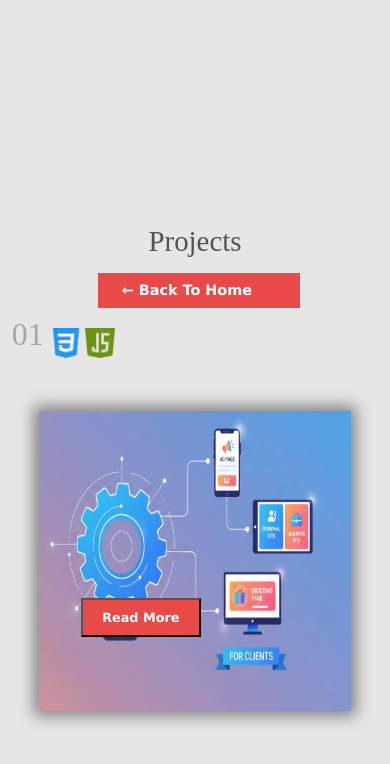
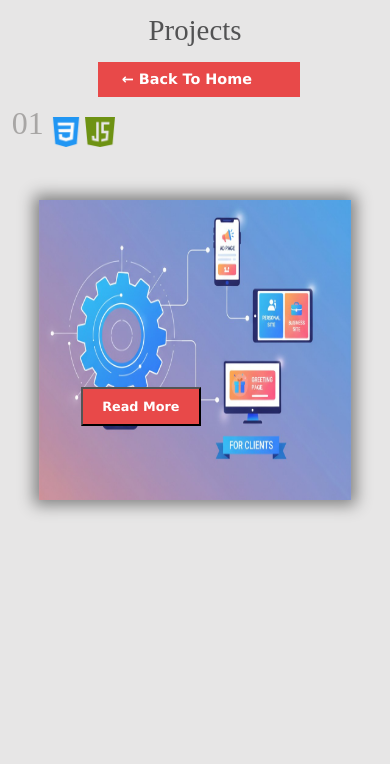
Before and after one commit to AshishGangwar-123/Portfolio, a plain HTML site: page project.html in a window 390 px wide. Shown: the top 764 px of the page. Drawn offline with Linux system fonts and the light colour scheme.

Commit message:
Update projects.css

```diff
--- a/projects.css
+++ b/projects.css
@@ -496,7 +496,7 @@ justify-content: start;
   }
 .top{
   flex-direction: column;
-  margin-top: 25vh;
+  /* margin-top: 25vh; */
 }
   .home {
     width: 52vw;
```
